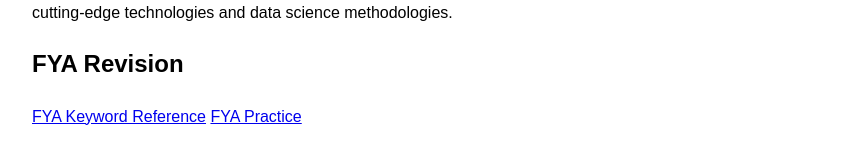
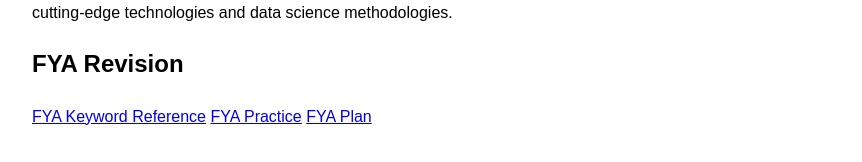
Before and after one commit to EStyli/Clinical-Informatics, a Jekyll site: the page built from index.md, in a window 1280 px wide. Shown: the part 2108-2270 px from the top of the page, without its empty margins (208-1070 px from the left). Built offline with Jekyll 4.4.1, drawn with Linux system fonts in a browser that asks for light colours.

Commit message:
Update index.md

```diff
--- a/index.md
+++ b/index.md
@@ -77,3 +77,4 @@ This role offers a unique opportunity to contribute to the advancement of health
 ## FYA Revision
 [FYA Keyword Reference](https://estyli.github.io/Clinical-Informatics/fya_keywords.html)
 [FYA Practice](https://estyli.github.io/Clinical-Informatics/FYA_Practice.html)
+[FYA Plan](https://estyli.github.io/Clinical-Informatics/fya_plan.html)
```
